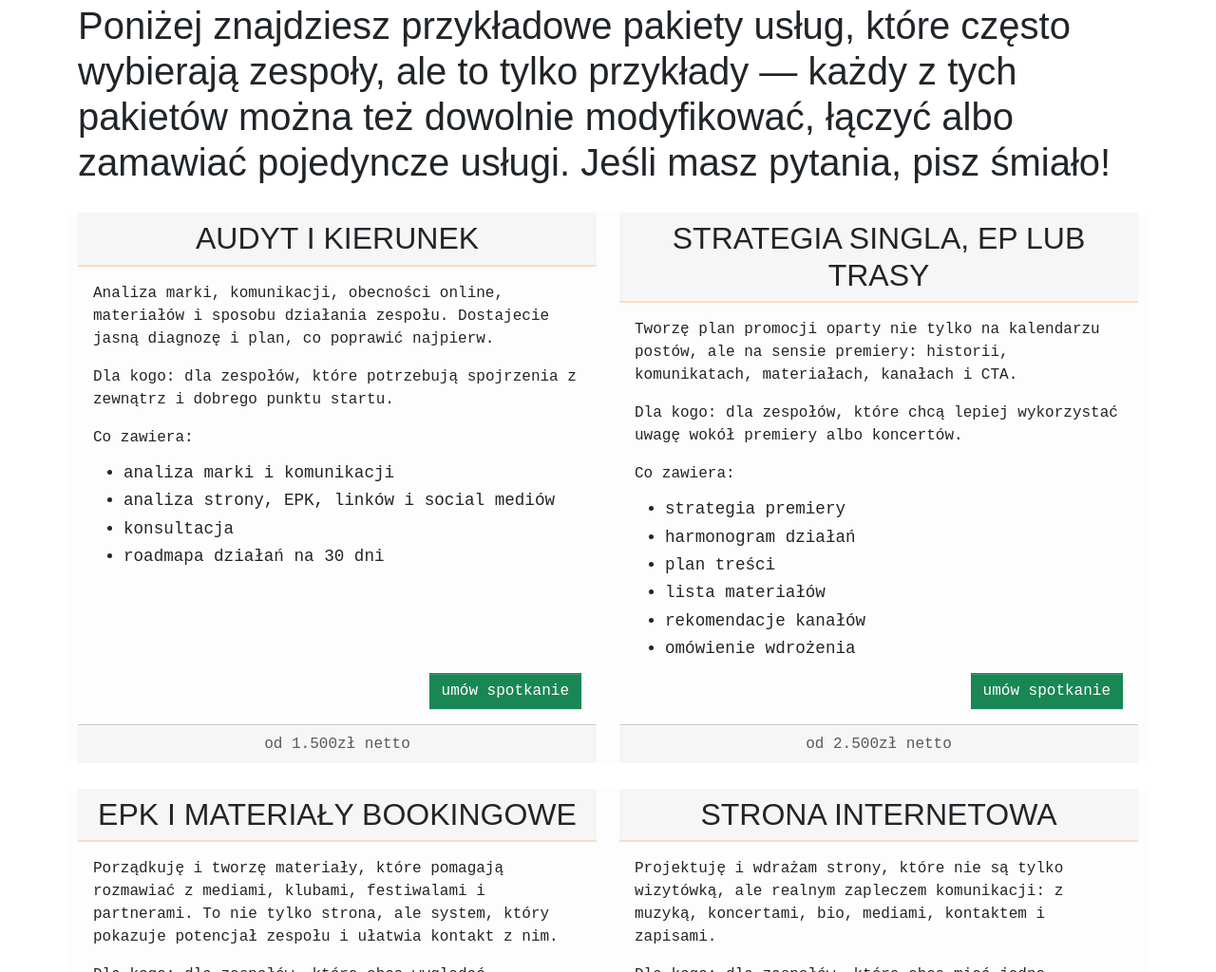
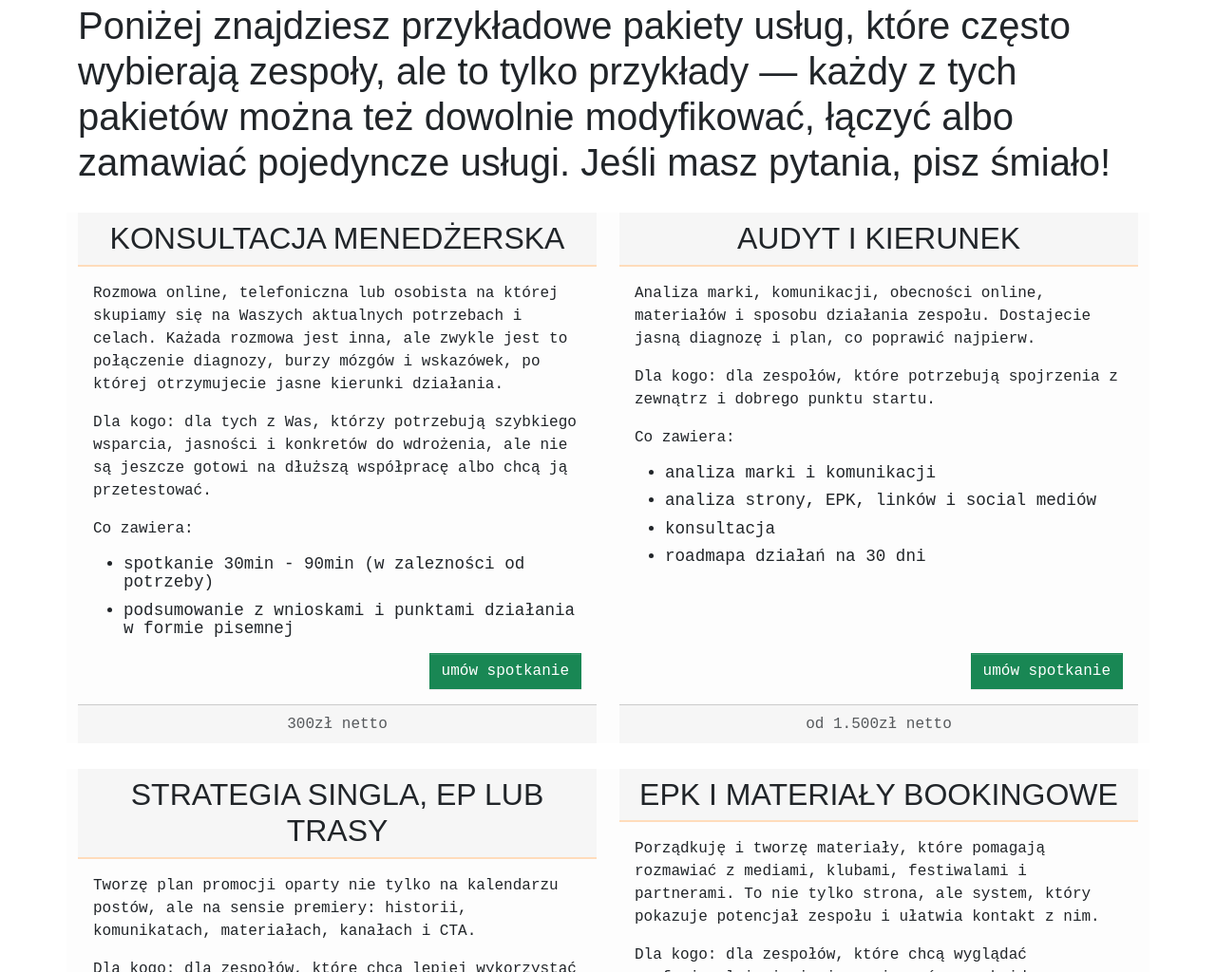
Before and after one commit to pogan/karolkonop-website, a website: page index.html in a window 1280 px wide. Shown: the part 4995-6019 px from the top of the page at 95% size. Drawn offline with Linux system fonts and the light colour scheme; a web font is replaced by a local one.

Commit message:
dodana konsultacja w ofercie

```diff
--- a/index.html
+++ b/index.html
@@ -249,6 +249,38 @@
 			</span>
 			<div class="row">
 
+				<!-- konsultacja -->
+				<div class="card col-12 col-md-6 text-center">
+					<div class="card-header">
+						<h5 class="card-title">konsultacja menedżerska</h5>
+					</div>
+					<div class="card-body text-end  d-flex flex-column justify-content-between">
+						<div class="card-text text-start">
+							<p>Rozmowa online, telefoniczna lub osobista na której skupiamy się na Waszych aktualnych potrzebach i celach.
+								Każada rozmowa jest inna, ale zwykle jest to połączenie diagnozy, burzy mózgów i wskazówek, po której otrzymujecie jasne kierunki działania.</p>
+							</p>
+							<p><span class="fw-bolder"> Dla kogo:</span>
+								dla tych z Was, którzy potrzebują szybkiego wsparcia, jasności i konkretów do wdrożenia, ale nie są jeszcze gotowi na dłuższą współpracę albo chcą ją przetestować.
+							</p>
+							<p><b>Co zawiera:</b>
+							<ul>
+								<li>
+									spotkanie 30min - 90min (w zalezności od potrzeby)
+								</li>
+								<li>
+									podsumowanie z wnioskami i punktami działania w formie pisemnej
+								</li>
+							</ul>
+							</p>
+						</div>
+						<a href="#page-consultation" class="btn btn-success align-self-end">umów spotkanie</a>
+					</div>
+					<div class="card-footer text-body-secondary text-center">
+						300zł netto
+					</div>
+				</div>
+				<!-- end of konsultacja -->
+
 				<!-- audyt -->
 				<div class="card col-12 col-md-6 text-center">
 					<div class="card-header">
@@ -285,6 +317,7 @@
 						od 1.500zł netto
 					</div>
 				</div>
+				<!-- end of audyt -->
 
 				<!-- marka i wizerunek -->
 				<!-- <div class="card col-12 col-md-6 text-center">
@@ -472,7 +505,7 @@
 				</div>
 
 				<!-- wsparcie -->
-				<div class="card col-12 text-center">
+				<div class="card col-12 col-md-6 text-center">
 					<div class="card-header">
 						<h5 class="card-title">Stałe wsparcie doradcze</h5>
 					</div>
```
